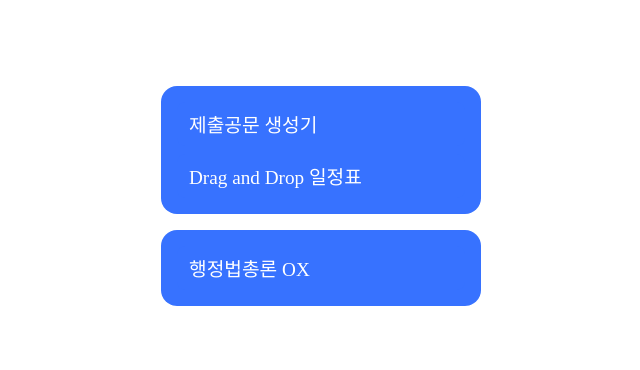
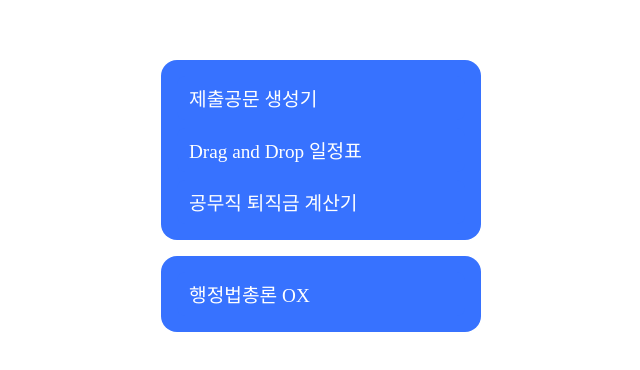
Before and after one commit to mockmock0/mockmock0.github.io, a plain HTML site: page index.html in a window 1280 px wide. Shown: the part 204-574 px from the top of the page, without its empty margins (319-959 px from the left). Drawn offline with Linux system fonts and the light colour scheme.

Commit message:
Update index.html

```diff
--- a/index.html
+++ b/index.html
@@ -24,6 +24,7 @@
       <aside class="g-5 flex col">
         <div class="toggle" onclick="location.href='./proj/template/index.html'">제출공문 생성기</div>
         <div class="toggle" onclick="location.href='./proj/todo.html'">Drag and Drop 일정표</div>
+        <div class="toggle" onclick="location.href='./proj/retire/index.html'">공무직 퇴직금 계산기</div>
       </aside>
       <aside class="g-5 flex col">
           <div class="toggle" onclick="location.href='./proj/adminLaw/law.html'">행정법총론 OX</div>
```
